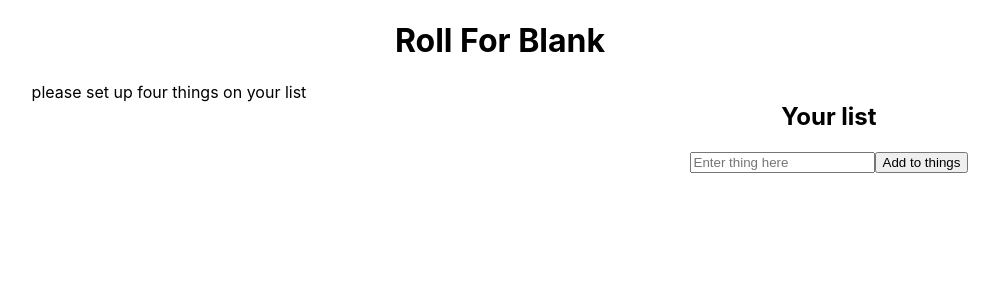
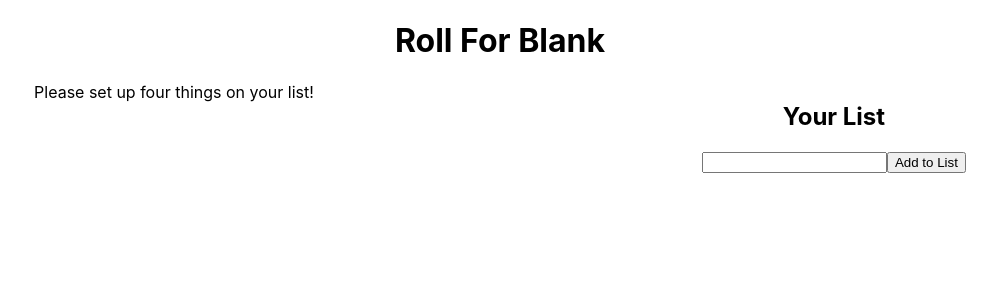
Before and after one commit to ckaynatividad/roll-for-blank, a React (Create React App) app: page / in a window 1280 px wide. Shown: the top 300 px of the page, without its empty margins (140-1139 px from the left). Built offline with nearby package versions, Linux system fonts and the light colour scheme.

Commit message:
cleaning up a bit

```diff
--- a/src/components/DiceCard.jsx
+++ b/src/components/DiceCard.jsx
@@ -4,7 +4,7 @@ import DiceRoller from "./DiceRoller";
 export default function DiceCard({ diceResult, setDiceResult, listItems }) {
   return (
     <div>
-      <p>Click to roll.</p>
+      <p>Dice roll! (4-sided)</p>
 
       <DiceRoller
         diceResult={diceResult}
--- a/src/components/DiceRoller.jsx
+++ b/src/components/DiceRoller.jsx
@@ -10,7 +10,7 @@ export default function DiceRoller({ diceResult, setDiceResult, listItems }) {
   };
   return (
     <div className="dice-roller">
-      <button onClick={handleSubmit}>Click to roll</button>
+      <button onClick={handleSubmit}>Click to roll!</button>
     </div>
   );
 }
--- a/src/components/ListForm.jsx
+++ b/src/components/ListForm.jsx
@@ -1,24 +1,18 @@
 import React from "react";
 import { useState } from "react";
 
-export default function ListForm({
-  listItems,
-  listItem,
-  setListItem,
-  handleSubmit,
-}) {
+export default function ListForm({ listItem, setListItem, handleSubmit }) {
   return (
     <div>
       <form>
         <input
           type="text"
-          placeholder="Enter thing here"
           value={listItem}
           onChange={(e) => {
             setListItem(e.target.value);
           }}
         />
-        <button onClick={handleSubmit}>Add to things</button>
+        <button onClick={handleSubmit}>Add to List</button>
       </form>
     </div>
   );
--- a/src/components/Result.jsx
+++ b/src/components/Result.jsx
@@ -1,27 +1,20 @@
 import React from "react";
 import { useState } from "react";
 
-export default function Result({
-  diceResult,
-  setDiceResult,
-  listItems,
-  setListItems,
-}) {
+export default function Result({ diceResult, setDiceResult, listItems }) {
   const [resultText, setResultText] = useState(
     diceResult + "." + " " + listItems[diceResult - 1].description
   );
 
   const handleReset = async (e) => {
     e.preventDefault();
-    setDiceResult("Click to roll!");
+    setDiceResult(0);
   };
   return (
     <div>
-      <p>The dice roll was: {diceResult}</p>
-      <p>
-        {listItems.length === 4 && diceResult != "Click to roll!" && resultText}
-      </p>
-      <button onClick={handleReset}>roll again</button>
+      <p>The dice roll was: {diceResult}!</p>
+      <p>{listItems.length === 4 && diceResult != 0 && resultText}</p>
+      <button onClick={handleReset}>Roll again?</button>
     </div>
   );
 }
--- a/src/views/Home/Home.jsx
+++ b/src/views/Home/Home.jsx
@@ -5,16 +5,16 @@ import DiceView from "../Dice/DiceView";
 import ListItems from "../ListItems/ListItems";
 
 export default function Home() {
-  const [diceResult, setDiceResult] = useState("Click to roll!");
+  const [diceResult, setDiceResult] = useState(0);
   const [listItems, setListItems] = useState([]);
-  const [text, setText] = useState("please set up four things on your list");
+  const [text, setText] = useState("Please set up four things on your list!");
 
   return (
     <div className="home">
       <Header />
       <div>
         <div className="main">
-          {diceResult != "Click to roll!" && listItems.length >= 4 ? (
+          {diceResult != 0 && listItems.length >= 4 ? (
             <Result
               diceResult={diceResult}
               setDiceResult={setDiceResult}
--- a/src/views/ListItems/ListItems.jsx
+++ b/src/views/ListItems/ListItems.jsx
@@ -9,7 +9,7 @@ export default function ListItems({ listItems, setListItems }) {
   const handleSubmit = async (e) => {
     e.preventDefault();
     if (listItem.length === 0) {
-      setErrText("you must enter something!");
+      setErrText("You must enter something!");
     } else {
       setErrText("");
       listItems.push({
@@ -29,7 +29,7 @@ export default function ListItems({ listItems, setListItems }) {
   return (
     <div>
       <ol>
-        <h2>Your list</h2>
+        <h2>Your List</h2>
         <List listItems={listItems} handleDelete={handleDelete} />
         {errText}
         {listItems.length === 4 ? (
```
Also changed, not shown: 1 other file (tests, documents, lock files or other folders).
